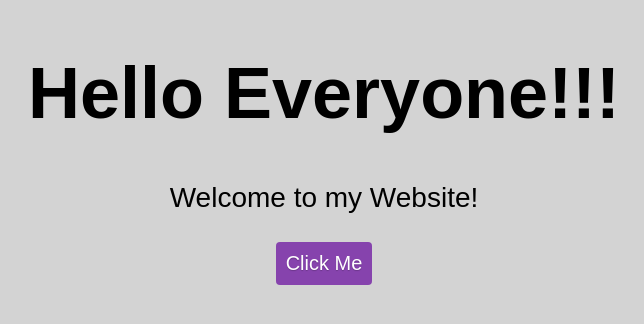
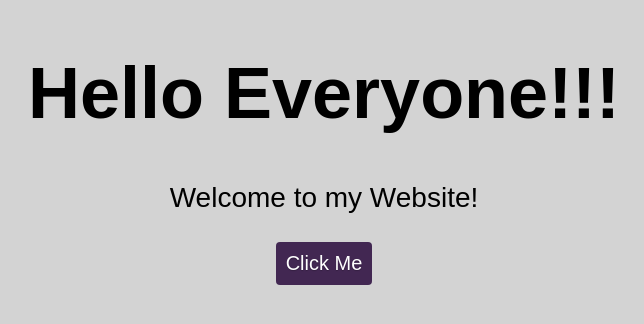
Before and after one commit to alpu84/My-First-Site, a plain HTML site: page index.html in a window 1280 px wide. Shown: the part 224-548 px from the top of the page, without its empty margins (316-960 px from the left). Drawn offline with Linux system fonts and the light colour scheme.

Commit message:
First commit

```diff
--- a/styles.css
+++ b/styles.css
@@ -23,7 +23,7 @@ body {
       border-radius: 4px;
       border: none;
       text-shadow: 0 1px 1px rgba(0, 0, 0, 0.2);
-      background: rgb(134, 67, 173);
+      background: rgb(66, 39, 82);
       padding: 10px;
       outline: none;
       cursor: pointer;
```
